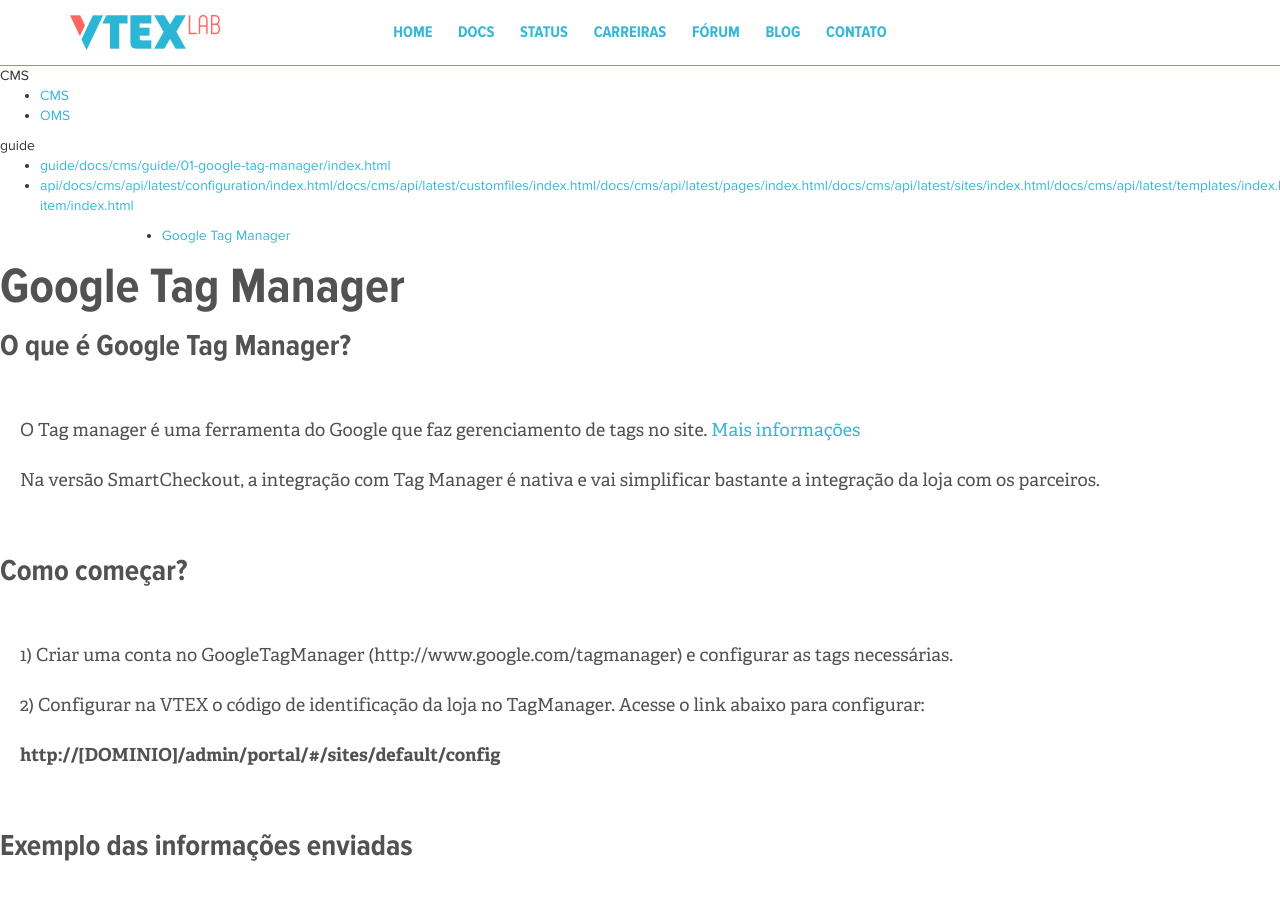
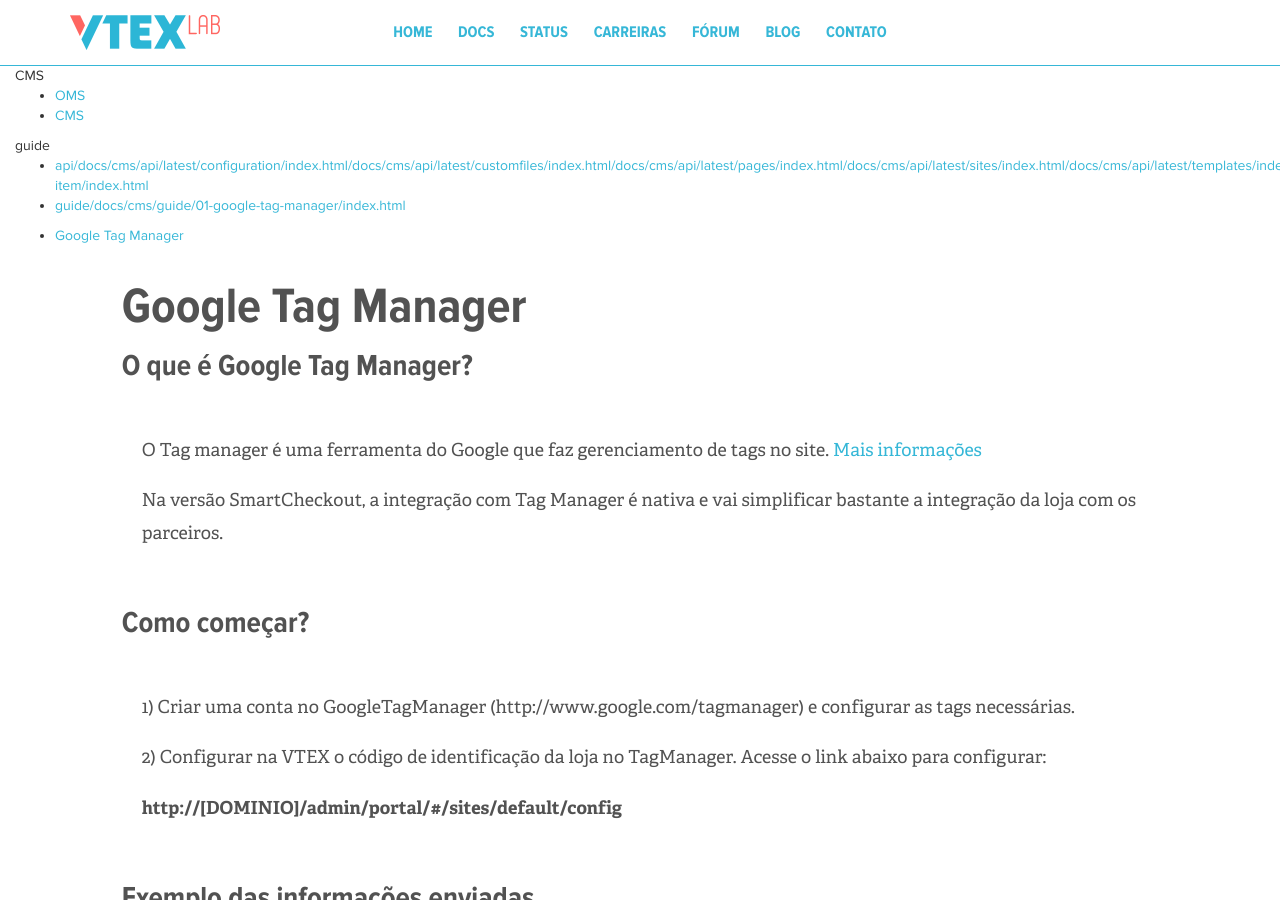
Before and after one commit to augustocb/vtexlab, a Jekyll site: the page built from docs/cms/guide/01-google-tag-manager/index.md, in a window 1280 px wide and 900 px high. Built offline with Jekyll 4.4.1, drawn with Linux system fonts in a browser that asks for light colours.

Commit message:
resolve layout do docs

```diff
--- a/_includes/header.html
+++ b/_includes/header.html
@@ -1,5 +1,5 @@
 <header class="header" id="header">
-  <div class="container">
+  <div class="container" id="header-container">
     <div class="row">
       <div class="navbar-header col-md-2">
         <button class="navbar-toggle" type="button" data-toggle="collapse" data-target="#nav">
--- a/_includes/sidebar-docs.html
+++ b/_includes/sidebar-docs.html
@@ -1,5 +1,6 @@
 <aside class="sidebar-docs clearfix" id="sidebar-docs">
-  <div class="nav-doc-header clearfix">
+  <div class="nav-doc-header container-fluid clearfix">
+    <div class="nav-doc-header-content">
       <div class="nav-doc-app nav-doc-dropdown">
         <span class="selected-nav">{{ page.application }} <i class="fa fa-sort-asc"></i></span>
         <ul>
@@ -25,7 +26,9 @@
         </ul>
       </div>
     </div>
-  <div class="nav-doc-body col-md-10 col-md-offset-1">
+  </div>
+  <div class="nav-doc-body container-fluid">
+    <div class="nav-doc-body-content">
       <ul>
         {% for pageItem in site.pages %}
           {% if pageItem.application == page.application and pageItem.docType == page.docType %}
@@ -34,4 +37,5 @@
         {% endfor %}
       </ul>
     </div>
+  </div>
 </aside>
--- a/_layouts/docs.html
+++ b/_layouts/docs.html
@@ -9,12 +9,21 @@
 - easing.min
 - aux-navigation
 ---
+<div class="sidebar clearfix">
     <div class="sidebar-docs-container" id="sidebar-docs-container">
         {% include sidebar-docs.html %}
     </div>
     <section class="article-docs-container" id="article-docs-container">
       <div class="docs-banner"></div>
-  <div class="article">
-    {{ content }}
+      <div class="container-fluid">
+          <div class="row">
+            {% if page.docType == 'guide' %}
+                <div class="article article-{{ page.docType }} col-md-10 col-md-offset-1">{{ content }}</div>
+            {%endif%}
+            {% if page.docType == 'api' %}
+                <div class="article article-{{ page.docType }} col-md-11 col-md-offset-1">{{ content }}</div>
+            {%endif%}
+          </div>
       </div>
     </section>
+</div>
```
Also changed, not shown: _assets/javascripts/docs.js (+14 -4 lines), _assets/stylesheets/docs.scss (+30 -17 lines), _data/products.yml (+16 -16 lines), assets/javascripts/docs.js (+14 -4 lines), assets/stylesheets/docs.css (+26 -17 lines). Lines whose indentation alone changed are shown as unchanged.
